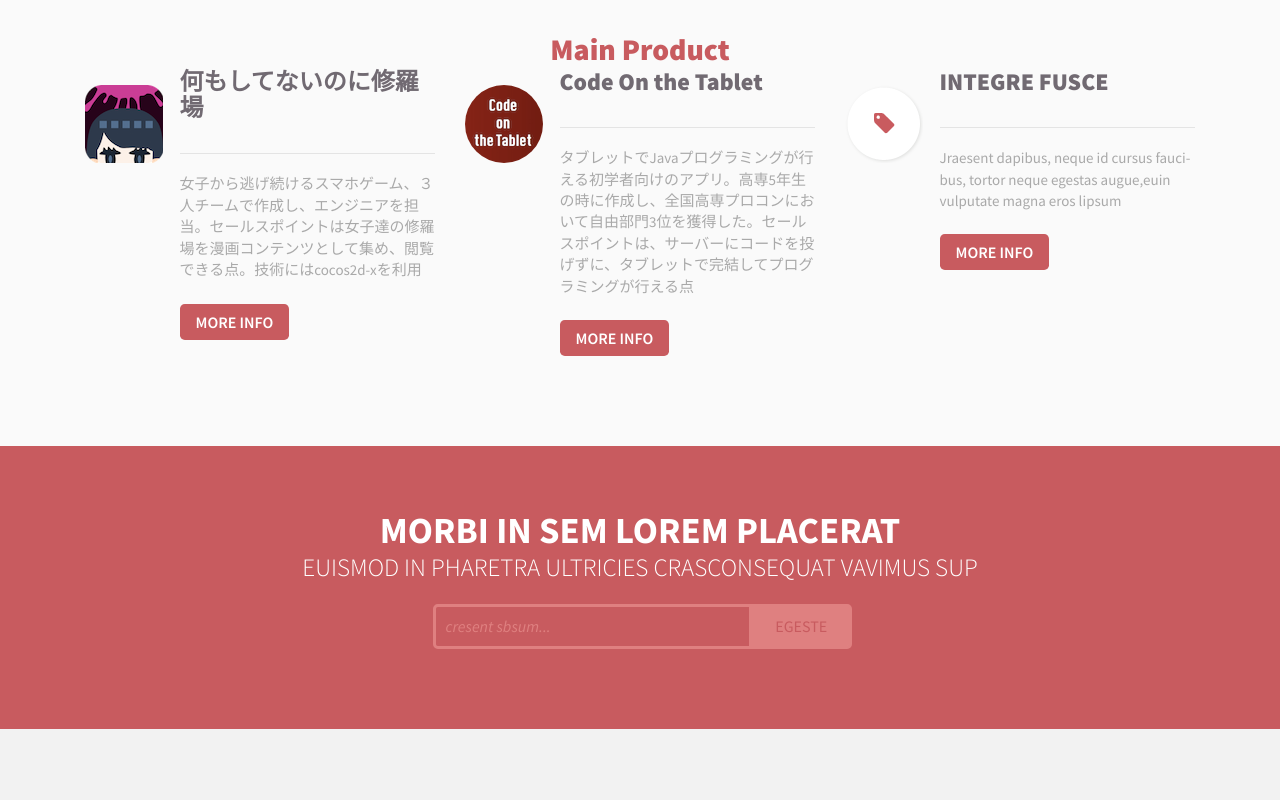
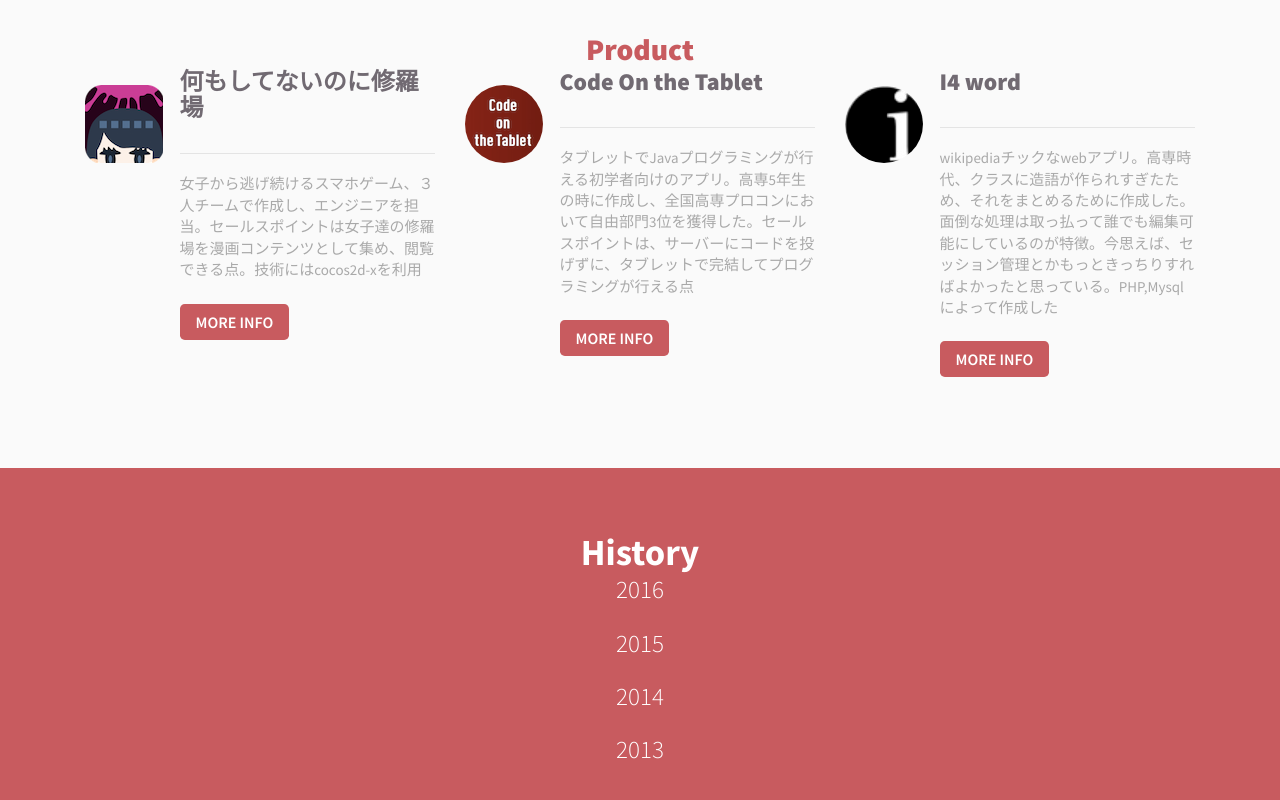
Before and after one commit to SShayashi/SShayashi.github.io, a plain HTML site: page index.html in a window 1280 px wide. Shown: the part 1820-2620 px from the top of the page. Drawn offline with Linux system fonts and the light colour scheme.

Commit message:
プロダクトの編集

```diff
--- a/css/style.css
+++ b/css/style.css
@@ -232,7 +232,8 @@ ul.slides li h5{
         border-radius: 50%;
                     }
 .content-left span.cnt3{
-        background:url('../images/pen.png') no-repeat;
+        background:url('../images/i4word.png') no-repeat;
+        border-radius: 50%;
                    }
 .content-right{
       	float:right;
--- a/index.html
+++ b/index.html
@@ -129,7 +129,7 @@ License URL: http://creativecommons.org/licenses/by/3.0/
 				<div class="container">
 				<div class="content-1 clock wow bounceIn">
 					<div class="product-top">
-						<h2>Main Product</h2>
+						<h2>Product</h2>
 					</div>
 
 				<div class="col-md-4">
@@ -164,9 +164,9 @@ License URL: http://creativecommons.org/licenses/by/3.0/
 					<span class="cnt3"> </span>
 				</div>
 					<div class="content-right">
-					<h3>INTEGRE FUSCE</h3>
-					<P>Jraesent dapibus, neque id cursus fauci-bus, tortor neque egestas augue,euin vulputate magna eros lipsum</P>
-					<a href="#">MORE INFO</a>
+					<h3>I4 word</h3>
+					<P>wikipediaチックなwebアプリ。高専時代、クラスに造語が作られすぎたため、それをまとめるために作成した。面倒な処理は取っ払って誰でも編集可能にしているのが特徴。今思えば、セッション管理とかもっときっちりすればよかったと思っている。PHP,Mysqlによって作成した</P>
+					<a href="http://sshayashi.tk/I4word/index.php">MORE INFO</a>
 				</div>
 					<div class="clearfix"> </div>
 				</div>
@@ -178,12 +178,11 @@ License URL: http://creativecommons.org/licenses/by/3.0/
      <div class="project">
 			<div class="container">
 			<div class="project-1 clock wow bounceIn">
-			<h3>MORBI IN SEM LOREM PLACERAT</h3>
-			<P>EUISMOD IN PHARETRA ULTRICIES CRASCONSEQUAT VAVIMUS SUP</P>
-			<form>
-			<input type="text" size="30px"  value="cresent sbsum..." onfocus="this.value = '';" onblur="if (this.value == '') {this.value = 'cresent sbsum...';}">
-			<input type="submit" value="EGESTE">
-			</form>
+			<h3>History</h3>
+			<P>2016</P>
+			<P>2015</P>
+			<P>2014</P>
+			<P>2013</P>
 			</div>
 			</div>
      </div>
@@ -238,7 +237,7 @@ License URL: http://creativecommons.org/licenses/by/3.0/
 		<!--Script-->
 		<script src="js/jquery-1.11.0.min.js"></script>
 		<script src="js/myscript.js"> </script>
-`		<!--Script-->
+				<!--Script-->
 	</div>
 <!--Responsive-tabs-ends-Here-->
      <div class="contact" id="contact">
```
Also changed, not shown: images/i4word.png (added).
